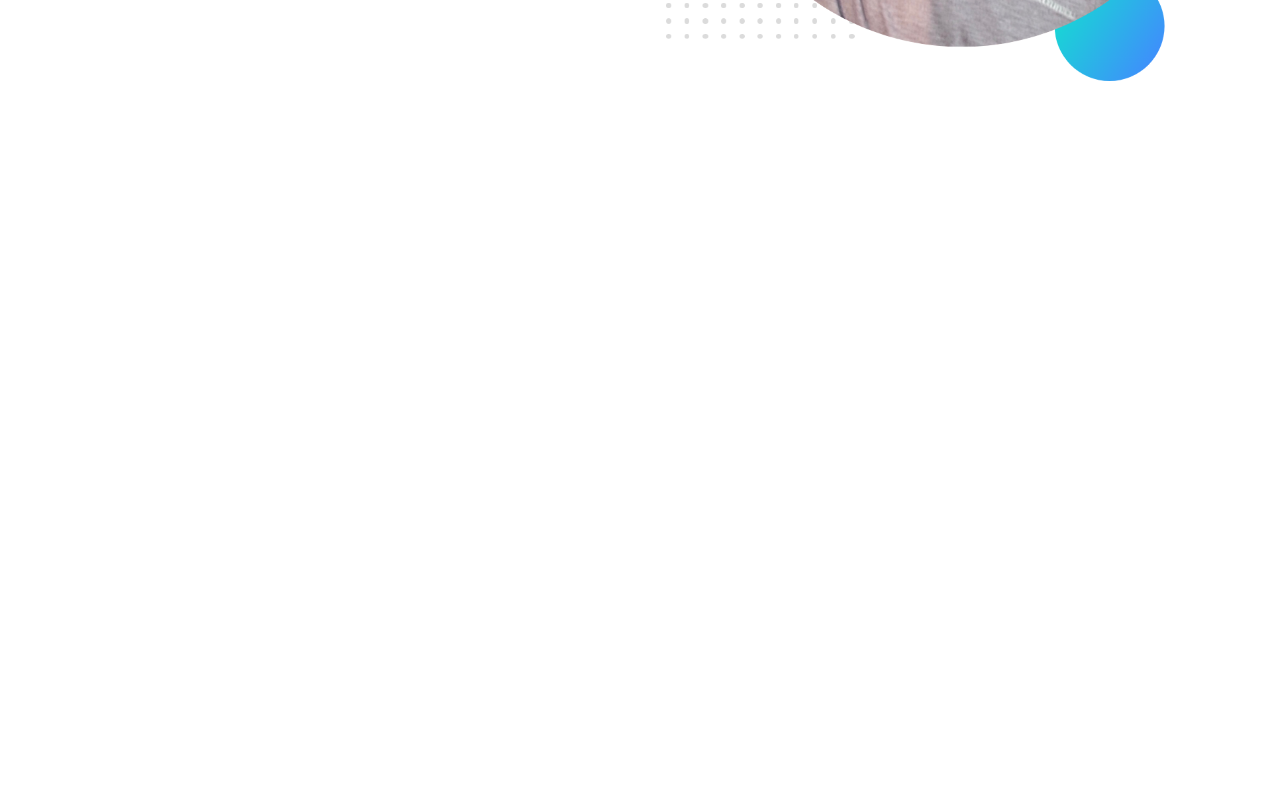
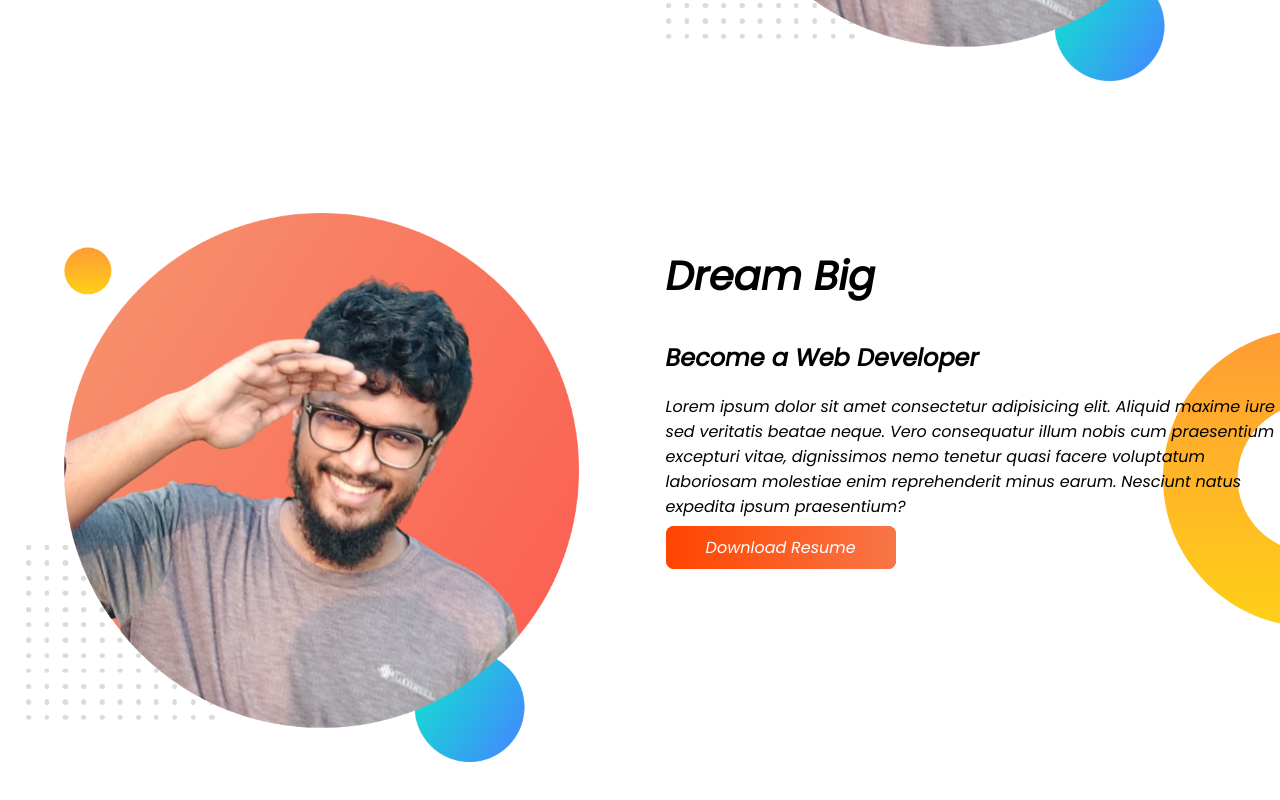
Before and after one commit to Springhawk27/developer-portfolio-html-css, a plain HTML site: page index.html in a window 1280 px wide. Shown: the part 494-1294 px from the top of the page. Before the commit the page ends 800 px from the top, so only its background shows below. Drawn offline with Linux system fonts and the light colour scheme; a web font is replaced by a local one.

Commit message:
dream big section done

```diff
--- a/index.html
+++ b/index.html
@@ -14,7 +14,7 @@
 </head>
 
 <body>
-    <section class="top-banner">
+    <section class=" container top-banner">
         <div class="half-width">
             <h1>Welcome To</h1>
             <h1><span class="orange-color">Sajjad Mahmud</span> Portfolio</h1>
@@ -31,6 +31,22 @@
             <img src="images/my-photo.png" alt="">
         </div>
     </section>
+    <section class=" container dream-big">
+        <div class="half-width ">
+            <img src="images/my-photo.png" alt="">
+        </div>
+        <div class="half-width ">
+            <h1>Dream Big</h1>
+            <h2>Become a Web Developer</h2>
+            <p>Lorem ipsum dolor sit amet consectetur adipisicing elit. Aliquid maxime iure sed veritatis beatae neque.
+                Vero consequatur illum nobis cum praesentium excepturi vitae, dignissimos nemo tenetur quasi facere
+                voluptatum laboriosam molestiae enim reprehenderit minus earum. Nesciunt natus expedita ipsum
+                praesentium?</p>
+            <a class="link-button" href="https://www.linkedin.com/in/sajjad-mahmud-3852a316b/" target="_blank">Download
+                Resume</a>
+
+        </div>
+    </section>
 </body>
 
 </html>
--- a/style.css
+++ b/style.css
@@ -3,8 +3,13 @@ body {
     margin: 0;
 }
 
+.container {
+    display: flex;
+    margin-bottom: 100px;
+
+}
+
 .top-banner {
-    display: flex;
     background-image: url("images/top-banner.png");
     background-repeat: no-repeat;
 }
@@ -36,3 +41,9 @@ h1 {
     border-radius: 8px;
     background-image: linear-gradient(to right, orangered, rgb(248, 118, 71));
 }
+
+.dream-big {
+    background-image: url('images/dream-bg.png');
+    background-repeat: no-repeat;
+    background-position: right;
+}
```
